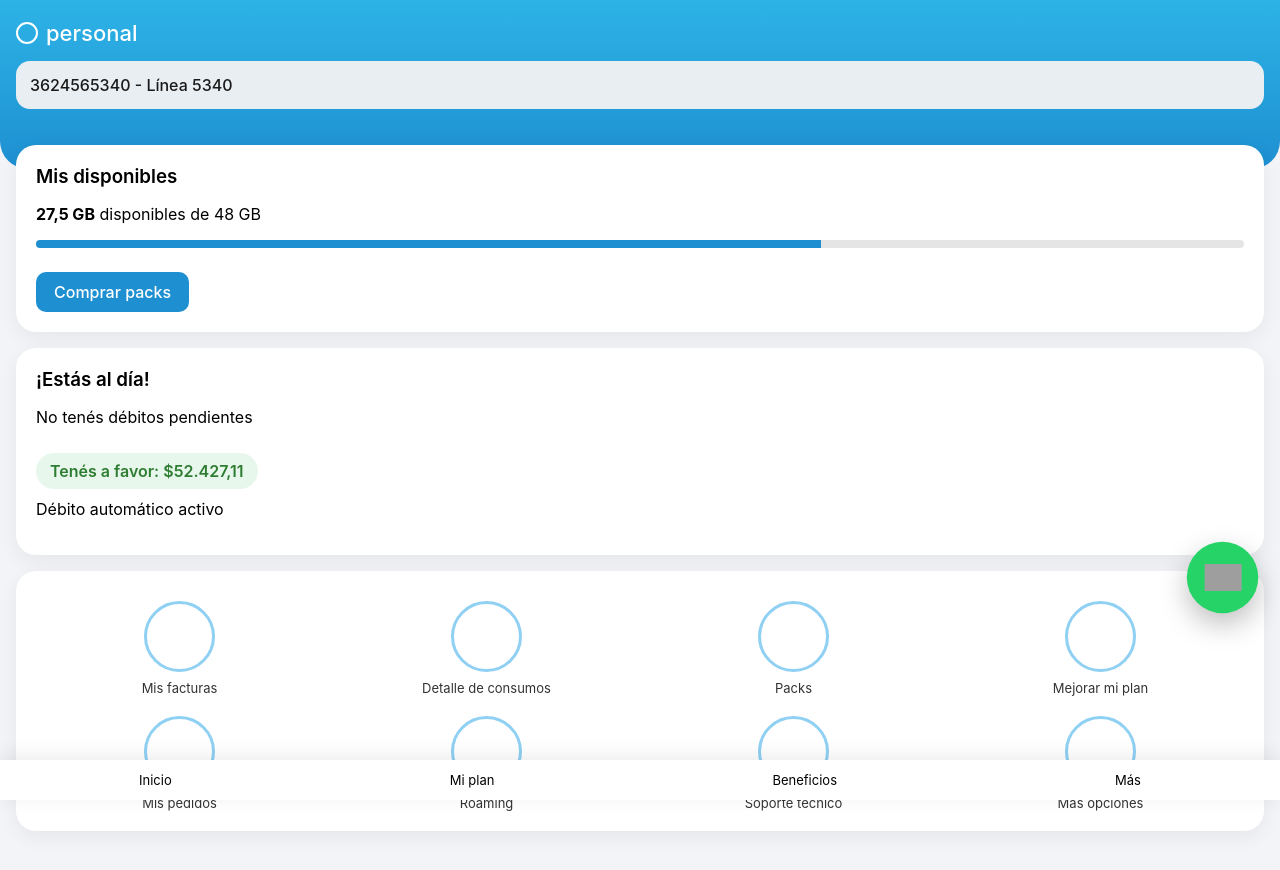
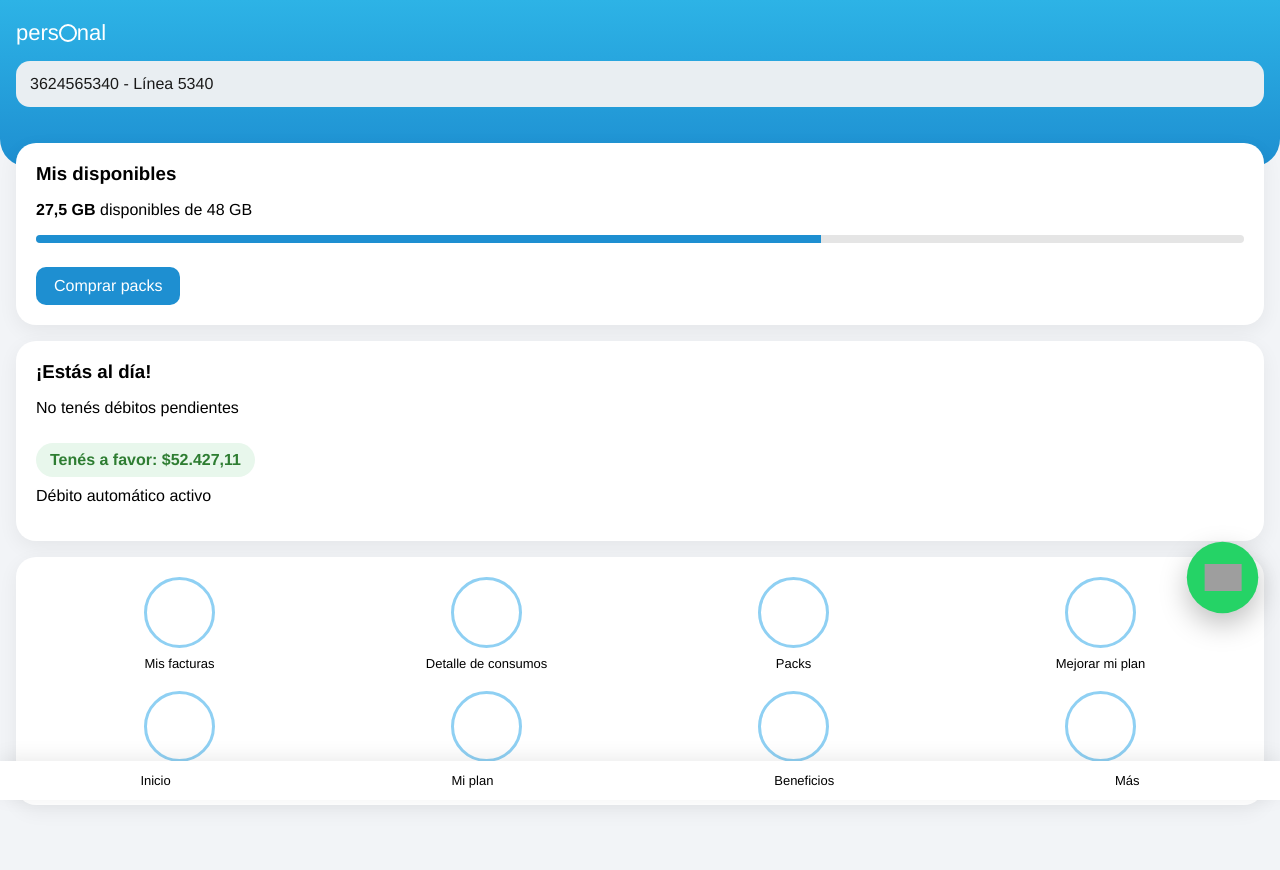
Before and after one commit to ericexequielbenitez-glitch/mi-panel-digital, a plain HTML site: page index.html in a window 1280 px wide. Drawn offline with Linux system fonts and the light colour scheme; grey boxes are pictures that could not be loaded.

Commit message:
index.html

```diff
--- a/index.html
+++ b/index.html
@@ -8,7 +8,7 @@
 <style>
 body{
   margin:0;
-  font-family:-apple-system,BlinkMacSystemFont,"Helvetica Neue",Helvetica,Arial,sans-serif;
+  font-family:"Helvetica Neue", Helvetica, Arial, sans-serif;
   background:#f2f4f7;
 }
 
@@ -24,25 +24,24 @@
   animation:fadeOut 0.8s ease 2.3s forwards;
 }
 
-.logo-text{
-  color:white;
-  font-size:38px;
-  font-weight:500;
-  letter-spacing:0.5px;
-  display:flex;
-  align-items:center;
-  gap:8px;
+@keyframes fadeOut{
+  to{opacity:0;visibility:hidden;}
 }
 
-.logo-circle{
-  width:22px;
-  height:22px;
-  border-radius:50%;
-  border:3px solid white;
+.personal-logo{
+  color:white;
+  font-size:40px;
+  font-weight:400;
 }
 
-@keyframes fadeOut{
-  to{opacity:0;visibility:hidden;}
+.logo-o{
+  display:inline-block;
+  width:20px;
+  height:20px;
+  border:3px solid white;
+  border-radius:50%;
+  position:relative;
+  top:3px;
 }
 
 /* HEADER */
@@ -55,11 +54,15 @@
 }
 
 .header-top{
-  display:flex;
-  align-items:center;
-  gap:8px;
   font-size:22px;
-  font-weight:500;
+  font-weight:400;
+}
+
+.small-o{
+  width:14px;
+  height:14px;
+  border-width:2px;
+  top:2px;
 }
 
 .line-card{
@@ -126,18 +129,17 @@
   margin-top:10px;
 }
 
-/* ACCESOS */
+/* GRID */
 .grid{
   display:grid;
   grid-template-columns:repeat(4,1fr);
   gap:20px;
   text-align:center;
-  margin-top:10px;
 }
 
-.grid div{
+.grid-item{
+  cursor:pointer;
   font-size:13px;
-  color:#333;
 }
 
 .icon-circle{
@@ -146,6 +148,16 @@
   border-radius:50%;
   border:3px solid #8fd0f3;
   margin:0 auto 8px auto;
+}
+
+/* DETALLE */
+.detail-box{
+  display:none;
+  margin-top:15px;
+  padding:15px;
+  background:#f7f9fb;
+  border-radius:15px;
+  font-size:14px;
 }
 
 /* NAV */
@@ -210,18 +222,15 @@
 <body>
 
 <div class="splash">
-  <div class="logo-text">
-    <div class="logo-circle"></div>
-    personal
+  <div class="personal-logo">
+    pers<span class="logo-o"></span>nal
   </div>
 </div>
 
 <div class="header">
   <div class="header-top">
-    <div class="logo-circle" style="width:18px;height:18px;border-width:2px;"></div>
-    personal
+    pers<span class="logo-o small-o"></span>nal
   </div>
-
   <div class="line-card">
     3624565340 - Línea 5340
   </div>
@@ -247,15 +256,25 @@
 
   <div class="card">
     <div class="grid">
-      <div><div class="icon-circle"></div>Mis facturas</div>
-      <div><div class="icon-circle"></div>Detalle de consumos</div>
-      <div><div class="icon-circle"></div>Packs</div>
-      <div><div class="icon-circle"></div>Mejorar mi plan</div>
-      <div><div class="icon-circle"></div>Mis pedidos</div>
-      <div><div class="icon-circle"></div>Roaming</div>
-      <div><div class="icon-circle"></div>Soporte técnico</div>
-      <div><div class="icon-circle"></div>Más opciones</div>
+      <div class="grid-item" onclick="toggle('facturas')"><div class="icon-circle"></div>Mis facturas</div>
+      <div class="grid-item" onclick="toggle('consumos')"><div class="icon-circle"></div>Detalle de consumos</div>
+      <div class="grid-item" onclick="toggle('packs')"><div class="icon-circle"></div>Packs</div>
+      <div class="grid-item" onclick="toggle('plan')"><div class="icon-circle"></div>Mejorar mi plan</div>
+      <div class="grid-item" onclick="toggle('pedidos')"><div class="icon-circle"></div>Mis pedidos</div>
+      <div class="grid-item" onclick="toggle('roaming')"><div class="icon-circle"></div>Roaming</div>
+      <div class="grid-item" onclick="toggle('soporte')"><div class="icon-circle"></div>Soporte técnico</div>
+      <div class="grid-item" onclick="toggle('mas')"><div class="icon-circle"></div>Más opciones</div>
     </div>
+
+    <div id="facturas" class="detail-box">Última factura: $18.450 — Vence 14/03/26</div>
+    <div id="consumos" class="detail-box">Consumo actual: 20,5GB utilizados</div>
+    <div id="packs" class="detail-box">Tenés activo Pack Datos 5GB + Pack SMS</div>
+    <div id="plan" class="detail-box">Plan actual: 48GB + llamadas libres</div>
+    <div id="pedidos" class="detail-box">No tenés pedidos en curso</div>
+    <div id="roaming" class="detail-box">Roaming LATAM activo</div>
+    <div id="soporte" class="detail-box">Soporte técnico 24/7 disponible</div>
+    <div id="mas" class="detail-box">Configuración, notificaciones y seguridad</div>
+
   </div>
 
 </div>
@@ -275,6 +294,12 @@
 </div>
 
 <script>
+function toggle(id){
+  let boxes=document.querySelectorAll(".detail-box");
+  boxes.forEach(b=>b.style.display="none");
+  document.getElementById(id).style.display="block";
+}
+
 document.getElementById("whatsapp-button").onclick=function(){
   window.open("https://wa.me/5491131392122?text=Hola%20PiA%20vengo%20desde%20la%20app","_blank");
 };
```
